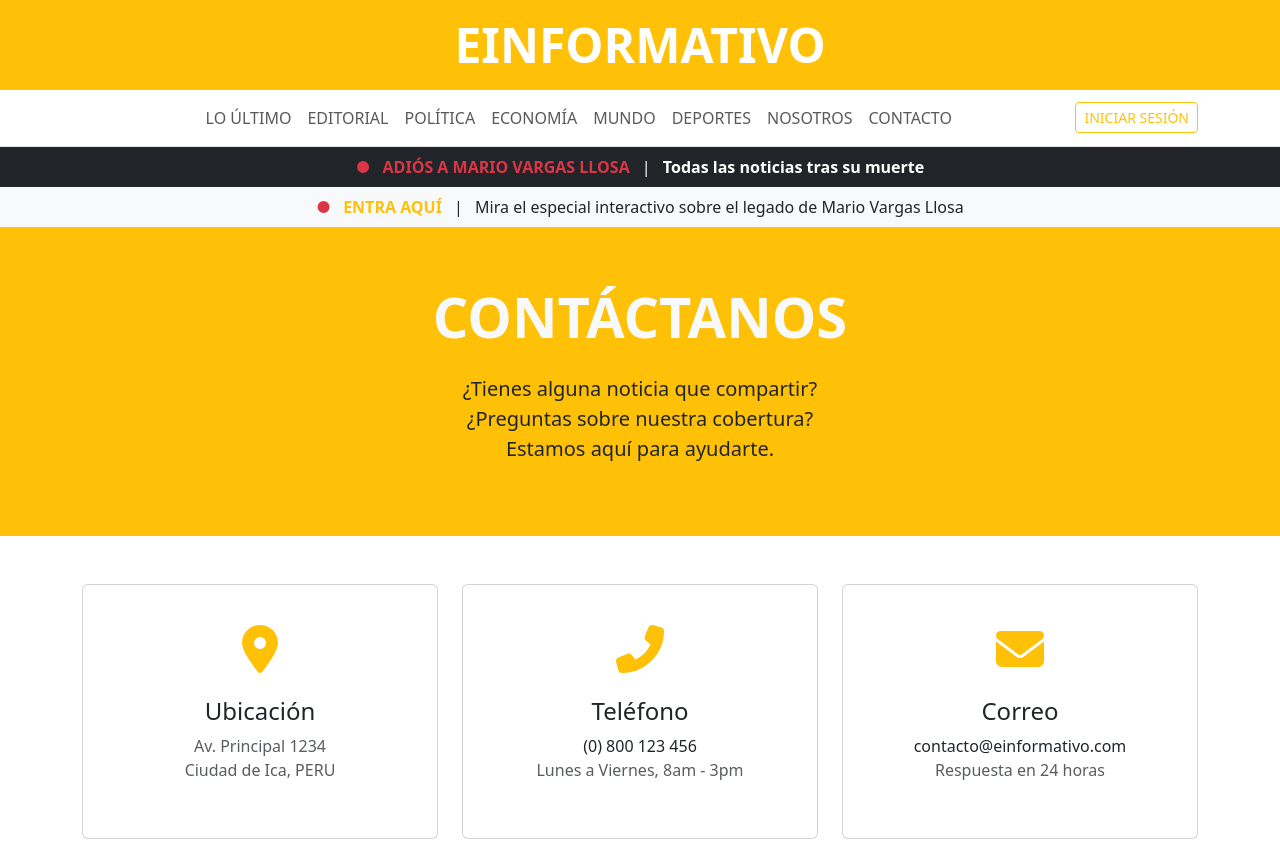
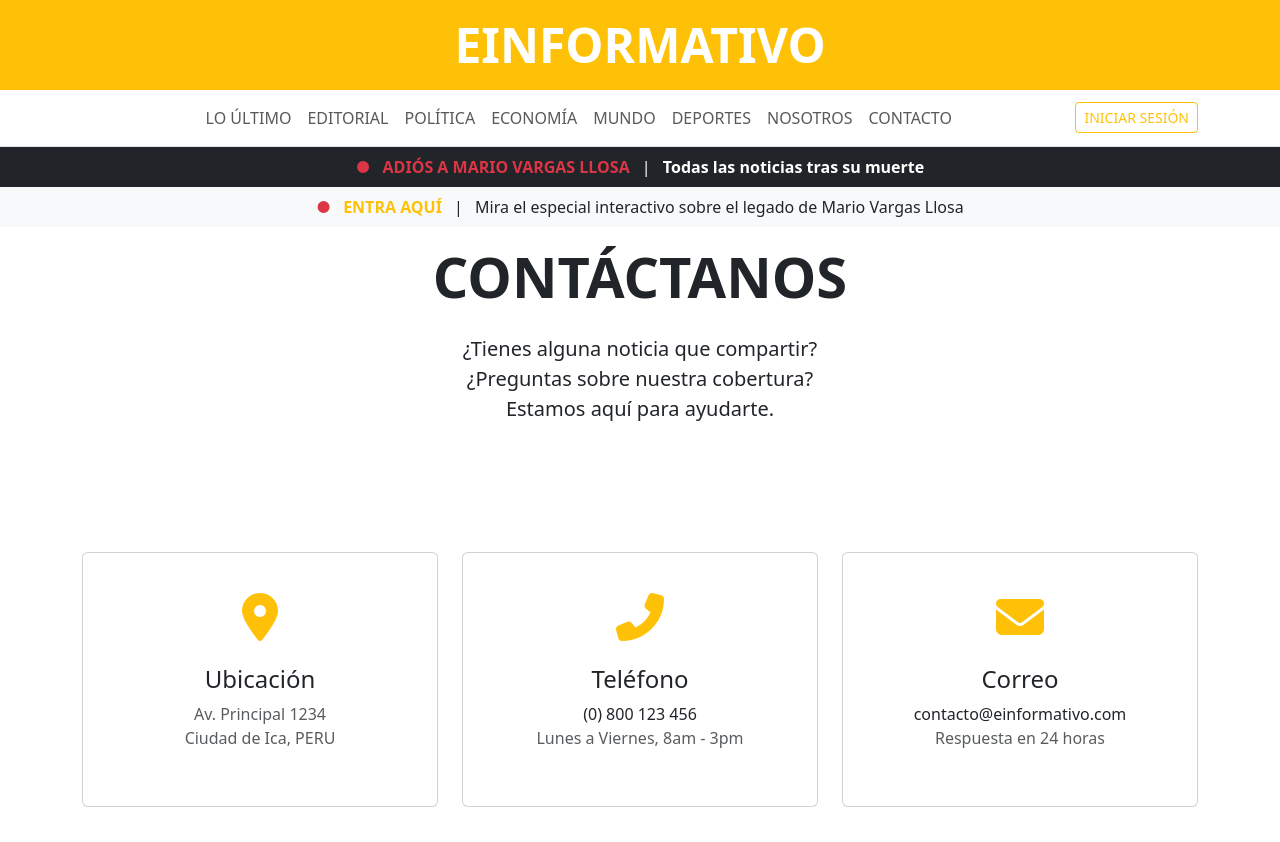
Before and after one commit to npauuul/einformativo, a plain HTML site: page contact.html in a window 1280 px wide. Shown: the top 842 px of the page. Drawn offline with nearby package versions, Linux system fonts and the light colour scheme.

Commit message:
Fixed background
Change color of backgroud of title "Contáctanos" to none and change color text to dark.

```diff
--- a/contact.html
+++ b/contact.html
@@ -1,5 +1,6 @@
 <!DOCTYPE html>
 <html lang="es">
+
 <head>
     <meta charset="UTF-8">
     <meta name="viewport" content="width=device-width, initial-scale=1.0">
@@ -8,18 +9,20 @@
     <link href="https://cdn.jsdelivr.net/npm/bootstrap@5.3.0/dist/css/bootstrap.min.css" rel="stylesheet">
     <link rel="stylesheet" href="https://cdnjs.cloudflare.com/ajax/libs/font-awesome/6.4.0/css/all.min.css">
 </head>
+
 <body>
     <!-- Header -->
     <div id="header"></div>
 
     <main>
         <!-- Principal -->
-        <section class="bg-warning py-2 mb-5">
-            <div class="container py-5">
+        <section class=" py-2 mb-5">
+            <div class="container py-2">
                 <div class="row">
-                    <div class="col-lg-8 mx-auto text-center">
-                        <h1 class="display-4 fw-bold mb-4 text-uppercase text-light">Contáctanos</h1>
-                        <p class="lead">¿Tienes alguna noticia que compartir? <br>¿Preguntas sobre nuestra cobertura? <br> Estamos aquí para ayudarte.</p>
+                    <div class="mb-5 col-lg-8 mx-auto text-center text-dark">
+                        <h1 class="display-4 fw-bold mb-4 text-uppercase ">Contáctanos</h1>
+                        <p class="lead">¿Tienes alguna noticia que compartir? <br>¿Preguntas sobre nuestra cobertura?
+                            <br> Estamos aquí para ayudarte.</p>
                     </div>
                 </div>
             </div>
@@ -44,7 +47,8 @@
                             <i class="fas fa-phone-alt fa-3x text-warning mb-4"></i>
                             <h3 class="h4">Teléfono</h3>
                             <p class="text-muted">
-                                <a href="tel:+525512345678" class="text-decoration-none text-dark">(0) 800 123 456 </a><br>
+                                <a href="tel:+525512345678" class="text-decoration-none text-dark">(0) 800 123 456
+                                </a><br>
                                 Lunes a Viernes, 8am - 3pm
                             </p>
                         </div>
@@ -57,7 +61,8 @@
                             <i class="fas fa-envelope fa-3x text-warning mb-4"></i>
                             <h3 class="h4">Correo</h3>
                             <p class="text-muted">
-                                <a href="mailto:contacto@einformativo.com" class="text-decoration-none text-dark">contacto@einformativo.com</a><br>
+                                <a href="mailto:contacto@einformativo.com"
+                                    class="text-decoration-none text-dark">contacto@einformativo.com</a><br>
                                 Respuesta en 24 horas
                             </p>
                         </div>
@@ -101,7 +106,8 @@
                                     </div>
                                     <div class="col-12 text-center mt-4">
                                         <button type="submit" class="btn btn-warning btn-lg px-4">
-                                            <i class="fas fa-paper-plane me-2 text-light"></i> <span class="text-light">Enviar Mensaje</span>
+                                            <i class="fas fa-paper-plane me-2 text-light"></i> <span
+                                                class="text-light">Enviar Mensaje</span>
                                         </button>
                                     </div>
                                 </div>
@@ -115,10 +121,9 @@
         <!-- Google Map -->
         <section class="container-fluid p-0 mb-5 p-5">
             <div class="ratio ratio-21x9">
-                <iframe src="https://www.google.com/maps/embed?pb=!1m18!1m12!1m3!1d3762.88803828594!2d-99.1679495845336!3d19.427020746202365!2m3!1f0!2f0!3f0!3m2!1i1024!2i768!4f13.1!3m3!1m2!1s0x85d1ff35f5bd1563%3A0x6c366f0e2de02ff7!2sEl%20%C3%81ngel%20de%20la%20Independencia!5e0!3m2!1ses!2smx!4v1620000000000!5m2!1ses!2smx"
-                        style="border:0;"
-                        allowfullscreen=""
-                        loading="lazy"></iframe>
+                <iframe
+                    src="https://www.google.com/maps/embed?pb=!1m18!1m12!1m3!1d3762.88803828594!2d-99.1679495845336!3d19.427020746202365!2m3!1f0!2f0!3f0!3m2!1i1024!2i768!4f13.1!3m3!1m2!1s0x85d1ff35f5bd1563%3A0x6c366f0e2de02ff7!2sEl%20%C3%81ngel%20de%20la%20Independencia!5e0!3m2!1ses!2smx!4v1620000000000!5m2!1ses!2smx"
+                    style="border:0;" allowfullscreen="" loading="lazy"></iframe>
             </div>
         </section>
     </main>
@@ -133,11 +138,12 @@
             $('#footer').load('partials/footer.html');
         });
 
-        document.getElementById('contactForm').addEventListener('submit', function(e) {
+        document.getElementById('contactForm').addEventListener('submit', function (e) {
             e.preventDefault();
             alert('Gracias por tu mensaje. Nos pondremos en contacto contigo pronto.');
             this.reset();
         });
     </script>
 </body>
+
 </html>
```
